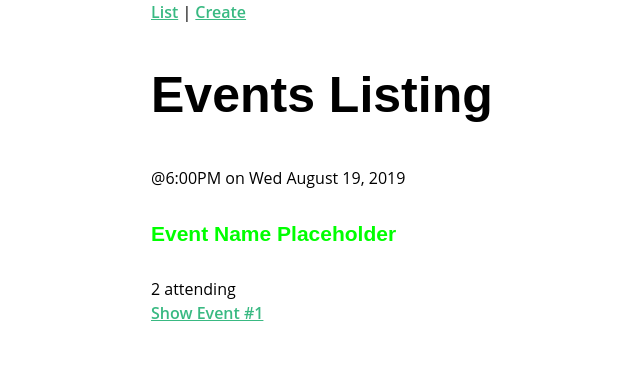
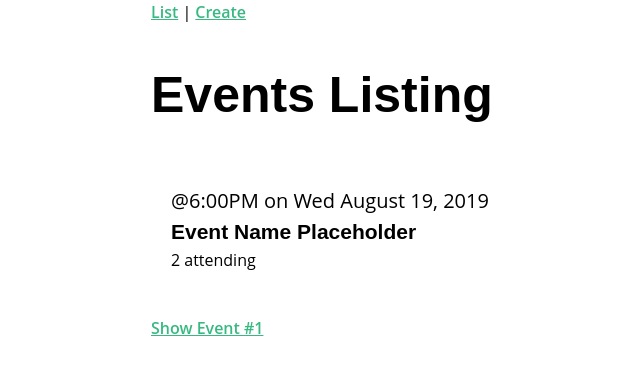
Before and after one commit to merylsays/vue-with-vuex-vue-router, a Vue app: page / in a window 1280 px wide. Shown: the top 372 px of the page, without its empty margins (259-899 px from the left). Built offline with nearby package versions, Linux system fonts and the light colour scheme.

Commit message:
single-file-component: add scoped styles to EventCard

```diff
--- a/src/components/EventCard.vue
+++ b/src/components/EventCard.vue
@@ -1,8 +1,10 @@
 <template lang="html">
   <div>
-    <span>@{{ event.time }} on {{ event.date }}</span>
-    <h4>{{ event.title }}</h4>
-    <span>{{ event.attendees.length }} attending</span>
+    <div class="event-card">
+      <span class="eyebrow">@{{ event.time }} on {{ event.date }}</span>
+      <h4 class="title">{{ event.title }}</h4>
+      <span>{{ event.attendees.length }} attending</span>
+    </div>
   </div>
 </template>
 
@@ -32,7 +34,23 @@ export default {
 </script>
 
 <style lang="scss" scoped>
-h4 {
-  color: #00ff00;
+.event-card {
+  padding: 20px;
+  margin-bottom: 24px;
+  transition: all 0.2s linear;
+  cursor: pointer;
+}
+.event-card:hover {
+  transform: scale(1.01);
+  box-shadow: 0 3px 12px 0 rgba(0, 0, 0, 0.2), 0 1px 15px 0 rgba(0, 0, 0, 0.19);
+}
+.event-card > .title {
+  margin: 0;
+}
+
+.event-link {
+  color: black;
+  text-decoration: none;
+  font-weight: 100;
 }
 </style>
```
